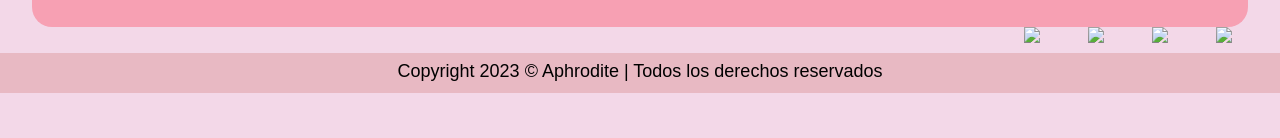
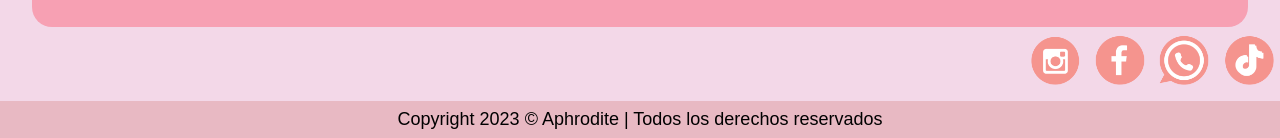
Before and after one commit to AlejaF08/Aphrodite, a plain HTML site: page index.html in a window 1280 px wide. Shown: the part 1038-1176 px from the top of the page. Before the commit the page ends 1131 px from the top, so only its background shows below. Drawn offline with nearby package versions, Linux system fonts and the light colour scheme; the site is published under a folder, as on GitHub Pages, so addresses that start at the root find nothing; a web font is replaced by a local one.

Commit message:
correción ruta index

```diff
--- a/index.html
+++ b/index.html
@@ -98,19 +98,19 @@
 
         <section class="footerRedes"><a href="#">
         </a><article class="redes1"><a href="#">
-        </a><a href="http://www.instagram.com"><img src="/icons/instagram.png"></a>
+        </a><a href="http://www.instagram.com"><img src="icons/instagram.png"></a>
         </article>
 
         <article class="redes1">
-        <a href="http://www.facebook.com"><img src="/icons/facebook.png"></a>
+        <a href="http://www.facebook.com"><img src="icons/facebook.png"></a>
         </article>
 
         <article class="redes1">
-        <a href="http://www.whatsapp.com"><img src="/icons/whatsapp.png"></a>
+        <a href="http://www.whatsapp.com"><img src="icons/whatsapp.png"></a>
         </article>
 
         <article class="redes1">
-        <a href="http://www.tiktok.com"><img src="/icons/tiktok.png"></a>
+        <a href="http://www.tiktok.com"><img src="icons/tiktok.png"></a>
         </article>
         </section>
         </main>
```
